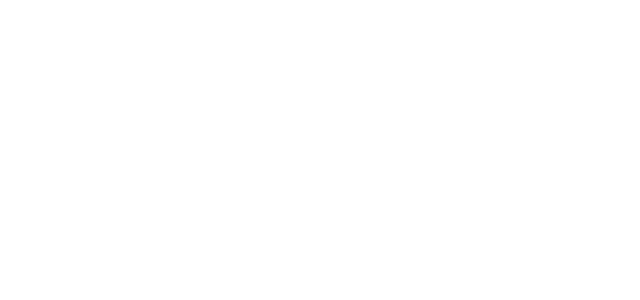
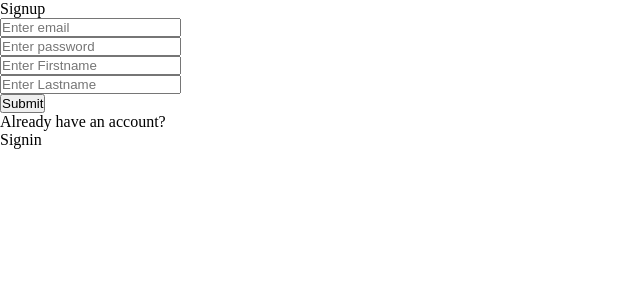
Before and after one commit to yashvs34/File-Sharing-App, a React (Vite) app in the folder frontend/: page /signup in a window 1280 px wide. Before the commit this address had no page. Shown: the top 300 px of the page, without its empty margins (0-640 px from the left). Built offline with nearby package versions, Linux system fonts and the light colour scheme.

Commit message:
Made basic structure of signup component

```diff
--- a/frontend/src/components/AppRoutes.jsx
+++ b/frontend/src/components/AppRoutes.jsx
@@ -1,7 +1,8 @@
 import React, { useEffect } from "react";
 import { useRecoilState } from "recoil";
 import { authState } from "../atoms/authAtom";
-import Signin from '../components/Signin'
+import Signin from './Signin'
+import Signup from "./Signup";
 import { Route, Routes, useNavigate } from 'react-router-dom'
 
 function AppRoutes ()
@@ -21,8 +22,8 @@
             <Routes>
                 <Route path='/' element={<Signin/>} />
                 <Route path='/signin' element={<Signin/>} />
-                {/* <Route path='/signup' element={<Signup/>} />
-                <Route path='/dashboard' element={<Dashboard/>} /> */}
+                <Route path='/signup' element={<Signup/>} />
+                {/* <Route path='/dashboard' element={<Dashboard/>} /> */}
             </Routes>
         </>
     )
--- a/frontend/src/components/Signin.jsx
+++ b/frontend/src/components/Signin.jsx
@@ -35,7 +35,7 @@
                         </div>
                     </div>
 
-                    {<div className="current-state">{currentState}</div>}
+                    {<div className="signin-current-state">{currentState}</div>}
 
                     <button className="signin-button" onClick={async () => {
                         setCurrentState("Signing you in...");
--- /dev/null
+++ b/frontend/src/components/Signup.jsx
@@ -0,0 +1,100 @@
+import { useState } from "react";
+import { useNavigate } from "react-router-dom";
+
+
+function Signup ()
+{
+    const [emailInput, setEmailInput] = useState();
+    const [passwordInput, setPasswordInput] = useState();
+    const [firstNameInput, setFirstNameInput] = useState();
+    const [lastNameInput, setLastNameInput] = useState();
+    const [currentState, setCurrentState] = useState("");
+
+    const navigate = useNavigate();
+
+    return (
+        <>
+            <div className="signup-page">
+                <div className="signup-container">
+                    <div className="signup-text">
+                        Signup
+                    </div>
+
+                    <div className="signup-input-container">
+                        <div>
+                            <input type="email" placeholder="Enter email" className="signup-email-input" onKeyDown={(event) => {
+                                setEmailInput(event.target.value);
+                            }} />
+                        </div>
+
+                        <div>
+                            <input type="password" placeholder="Enter password" className="signup-password-input" onKeyDown={(event) => {
+                                setPasswordInput(event.target.value);
+                            }} />
+                        </div>
+
+                        <div>
+                            <input type="text" placeholder="Enter Firstname" className="signup-firstName-input" onKeyDown={(event) => {
+                                setFirstNameInput(event.target.value);
+                            }} />
+                        </div>
+
+                        <div>
+                            <input type="text" placeholder="Enter Lastname" className="signup-lastName-input" onKeyDown={(event) => {
+                                setLastNameInput(event.target.value);
+                            }} />
+                        </div>
+                    </div>
+
+                    {<div className="signup-current-state">{currentState}</div>}
+
+                    <button className="signup-button" onClick={async () => {
+                        setCurrentState("Creating account...");
+
+                        const response = await axios.post('http://localhost:8081/signup', {
+                            userName : emailInput,
+                            password : passwordInput,
+                            firstName : firstNameInput,
+                            lastName : lastNameInput
+                        });
+
+                        if (response.data === "Invalid inputs")
+                        {
+                            setCurrentState("Invalid inputs!");
+                            return;
+                        }
+                        else if (response.data === "User already exists")
+                        {
+                            setCurrentState("Account already exists, please Signin");
+                            return;
+                        }
+                        else if (response.data === "Account created successfully")
+                        {
+                            setCurrentState("Account created successfully!");
+                            navigate('/signin');
+                            return;
+                        }
+
+                        setCurrentState("Some error occurred");
+                        return;
+                    }}>
+                        Submit
+                    </button>
+
+                    <div className="signin-in-signup">
+                        <div className="signin-in-signup-text">
+                            Already have an account?
+                        </div>
+                        <div className="signin-in-signup-link" onClick={() => {
+                            navigate('/signup');
+                        }}>
+                            Signin
+                        </div>
+                    </div>
+                </div>
+            </div>
+        </>
+    )
+}
+
+export default Signup
```
